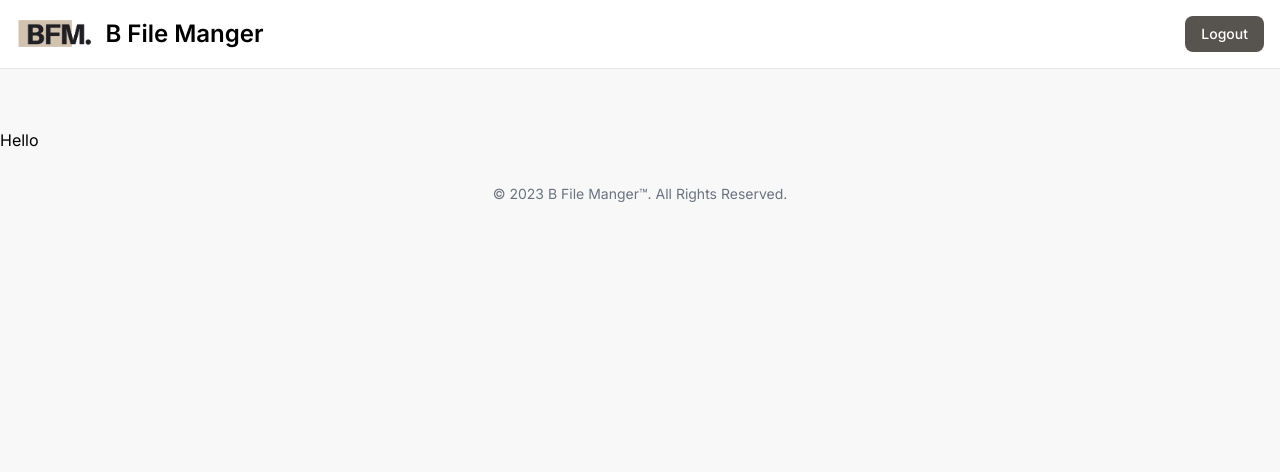
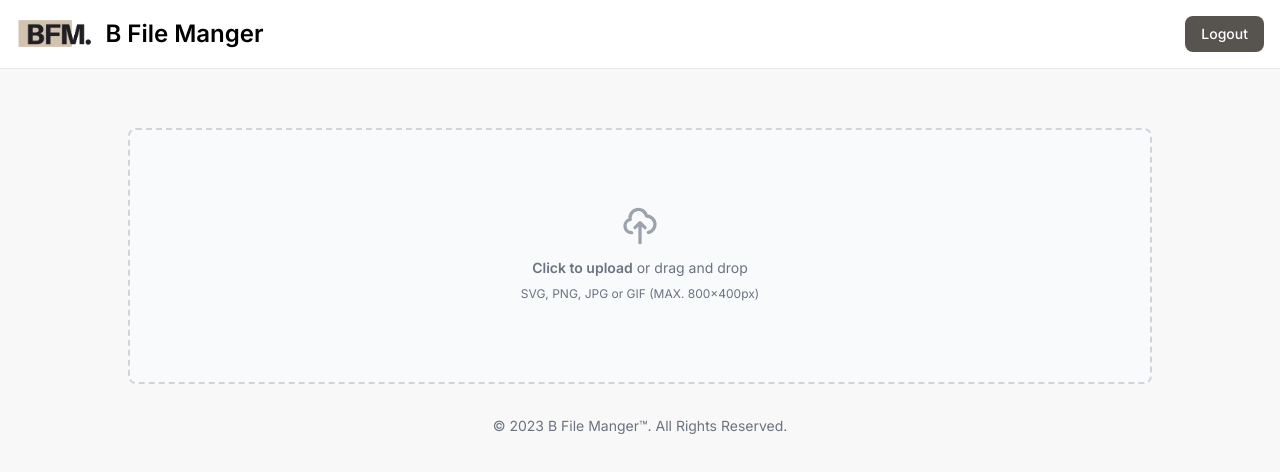
Before and after one commit to C7-BaraaAlhaddar/File_Manager, a Next.js app in the folder file_manger/: page /home in a window 1280 px wide. Shown: the top 472 px of the page. Built offline with nearby package versions, Linux system fonts and the light colour scheme; sample sign-in values are in the browser's storage.

Commit message:
upload elem

```diff
--- a/file_manger/app/components/LoginForm/index.jsx
+++ b/file_manger/app/components/LoginForm/index.jsx
@@ -15,7 +15,7 @@ function LoginForm() {
         const user = userCredential.user;
         console.log(user);
         localStorage.setItem("user", user.uid);
-        navigate.push("/home");
+        navigate.push(`/home`);
       })
       .catch((error) => {
         const errorCode = error.code;
--- a/file_manger/app/components/NavBar/index.jsx
+++ b/file_manger/app/components/NavBar/index.jsx
@@ -1,11 +1,10 @@
-import React, { useState } from "react";
+import React from "react";
 import Link from "next/link";
 import "./style.scss";
 import { useRouter } from "next/navigation";
 
 function NavBar() {
   const navigate = useRouter();
-  const [user, setUser] = useState(localStorage.getItem("user") ?? undefined);
   const logout = () => {
     localStorage.setItem("user", undefined);
     navigate.push("/");
--- a/file_manger/app/components/firebaseConfig.js
+++ b/file_manger/app/components/firebaseConfig.js
@@ -6,6 +6,9 @@ import {
   createUserWithEmailAndPassword,
   signInWithEmailAndPassword,
 } from "firebase/auth";
+import { getDatabase } from "firebase/database";
+import { getStorage } from "firebase/storage";
+
 // TODO: Add SDKs for Firebase products that you want to use
 // https://firebase.google.com/docs/web/setup#available-libraries
 
@@ -19,11 +22,21 @@ const firebaseConfig = {
   messagingSenderId: "425743855772",
   appId: "1:425743855772:web:24df5ff3c182c83e50bd59",
   measurementId: "G-6T6WKGQJ8Z",
+  databaseURL: "https://file-manger-514ef.firebaseio.com",
+  storageBucket: "gs://file-manger-514ef.appspot.com/",
 };
 
 // Initialize Firebase
 const app = initializeApp(firebaseConfig);
 const analytics = getAnalytics(app);
 const auth = getAuth(app);
+const database = getDatabase(app);
+const storage = getStorage(app);
 
-export { auth, createUserWithEmailAndPassword, signInWithEmailAndPassword };
+export {
+  auth,
+  createUserWithEmailAndPassword,
+  signInWithEmailAndPassword,
+  database,
+  storage,
+};
--- a/file_manger/app/globals.scss
+++ b/file_manger/app/globals.scss
@@ -58,3 +58,10 @@ form {
     text-align: center;
   }
 }
+
+.home-page {
+  display: flex;
+  flex-direction: column;
+  justify-content: center;
+  align-items: center;
+}
--- a/file_manger/app/home/page.jsx
+++ b/file_manger/app/home/page.jsx
@@ -13,8 +13,39 @@ function HomePage() {
   return (
     <>
       <NavBar />
-      <div className="home-page container mt-32">
-        <h1>Hello</h1>
+      <div className="home-page mt-32">
+        <div class="flex items-center justify-center w-4/5">
+          <label
+            for="dropzone-file"
+            class="flex flex-col items-center justify-center w-full h-64 border-2 border-gray-300 border-dashed rounded-lg cursor-pointer bg-gray-50 dark:hover:bg-bray-800 dark:bg-gray-700 hover:bg-gray-100 dark:border-gray-600 dark:hover:border-gray-500 dark:hover:bg-gray-600"
+          >
+            <div class="flex flex-col items-center justify-center pt-5 pb-6">
+              <svg
+                aria-hidden="true"
+                class="w-10 h-10 mb-3 text-gray-400"
+                fill="none"
+                stroke="currentColor"
+                viewBox="0 0 24 24"
+                xmlns="http://www.w3.org/2000/svg"
+              >
+                <path
+                  stroke-linecap="round"
+                  stroke-linejoin="round"
+                  stroke-width="2"
+                  d="M7 16a4 4 0 01-.88-7.903A5 5 0 1115.9 6L16 6a5 5 0 011 9.9M15 13l-3-3m0 0l-3 3m3-3v12"
+                ></path>
+              </svg>
+              <p class="mb-2 text-sm text-gray-500 dark:text-gray-400">
+                <span class="font-semibold">Click to upload</span> or drag and
+                drop
+              </p>
+              <p class="text-xs text-gray-500 dark:text-gray-400">
+                SVG, PNG, JPG or GIF (MAX. 800x400px)
+              </p>
+            </div>
+            <input id="dropzone-file" type="file" class="hidden" />
+          </label>
+        </div>
       </div>
     </>
   );
```
